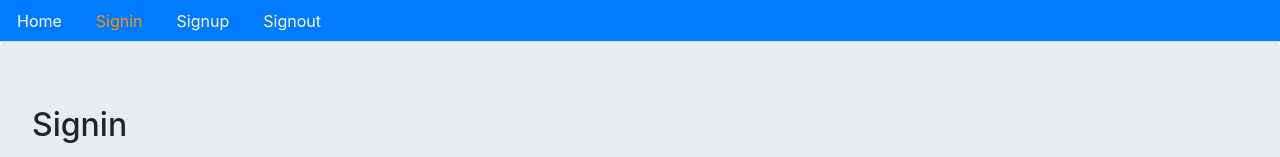
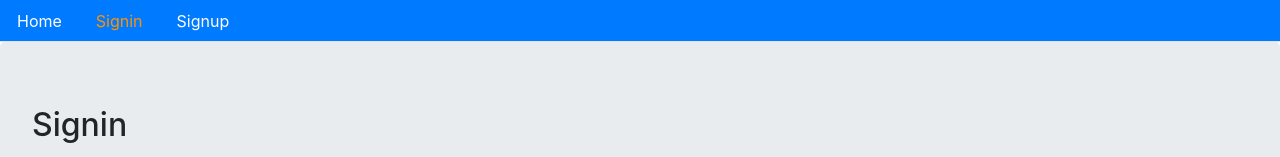
Before and after one commit to GadsDev/ecommerce-front, a React (Create React App) app: page /signin in a window 1280 px wide. Shown: the top 157 px of the page. Built offline with nearby package versions, Linux system fonts and the light colour scheme; no server answers.

Commit message:
Dinamic Menui

```diff
--- a/src/auth/index.js
+++ b/src/auth/index.js
@@ -35,14 +35,14 @@ export const signin = (user) => {
 };
 
 export const authenticate = (data, next) => {
-  if (typeof window !== "undefined") {
+  if (typeof window != "undefined") {
     localStorage.setItem("jwt", JSON.stringify(data));
     next();
   }
 };
 
 export const signout = next => {
-  if (typeof window !== "undefined") {
+  if (typeof window != "undefined") {
     localStorage.removeItem("jwt");
     next();
     return fetch(`${API}/signout`, {
@@ -56,3 +56,14 @@ export const signout = next => {
       });
   }
 };
+
+export const isAuthenticated = () => {
+  if (typeof window == "undefined") {
+    return false
+  }
+  if (localStorage.getItem('jwt')) {
+    return JSON.parse(localStorage.getItem('jwt'))
+  } else {
+    return false
+  }
+}
--- a/src/core/Menu.js
+++ b/src/core/Menu.js
@@ -1,6 +1,6 @@
-import React from "react";
+import React, {Fragment} from "react";
 import { Link, withRouter } from "react-router-dom";
-import { signout } from "../auth";
+import { signout, isAuthenticated } from "../auth";
 const isActive = (history, path) => {
   if (history.location.pathname === path) {
     return { color: "#ff9000" };
@@ -9,7 +9,7 @@ const isActive = (history, path) => {
   }
 };
 
-const Menu = ({history}) => (
+const Menu = ({ history }) => (
   <div>
     <ul className="nav nav-tabs bg-primary">
       <li className="nav-item">
@@ -18,6 +18,8 @@ const Menu = ({history}) => (
         </Link>
       </li>
 
+      {!isAuthenticated() && (
+        <Fragment>
           <li className="nav-item">
             <Link
               style={isActive(history, "/signin")}
@@ -37,20 +39,24 @@ const Menu = ({history}) => (
               Signup
             </Link>
           </li>
+        </Fragment>
+      )}
 
+      {isAuthenticated() && (
         <li className="nav-item">
           <span
             style={{ cursor: "pointer", color: "#ffffff" }}
             className="nav-link"
             onClick={() =>
               signout(() => {
-              history.push("/")
+                history.push("/");
               })
             }
           >
             Signout
           </span>
         </li>
+      )}
     </ul>
   </div>
 );
```
Lines whose indentation alone changed are shown as unchanged.
